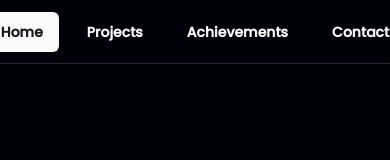
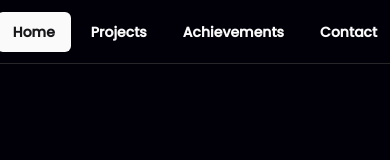
Before and after one commit to kshau/portfolio-v2, a Next.js app: page / in a window 390 px wide. Shown: the top 160 px of the page. Built offline with nearby package versions, Linux system fonts and the light colour scheme.

Commit message:
mobile navbar fix

```diff
--- a/src/components/Navbar.jsx
+++ b/src/components/Navbar.jsx
@@ -28,7 +28,7 @@ export function Navbar({current, children}) {
 
         <div>
 
-            <div className="w-screen bg-background h-16 fixed border-b flex flex-row lg:justify-end gap-x-3 justify-center lg:pr-16 z-[1]">
+            <div className="w-screen bg-background h-16 fixed border-b flex flex-row lg:justify-end gap-x-1 lg:gap-x-3 justify-center lg:pr-16 z-[1]">
                 {pages.map((page, index) => (
                     <Link href={page.url} key={index}>
                         <div className="flex flex-col justify-center h-full">
```
